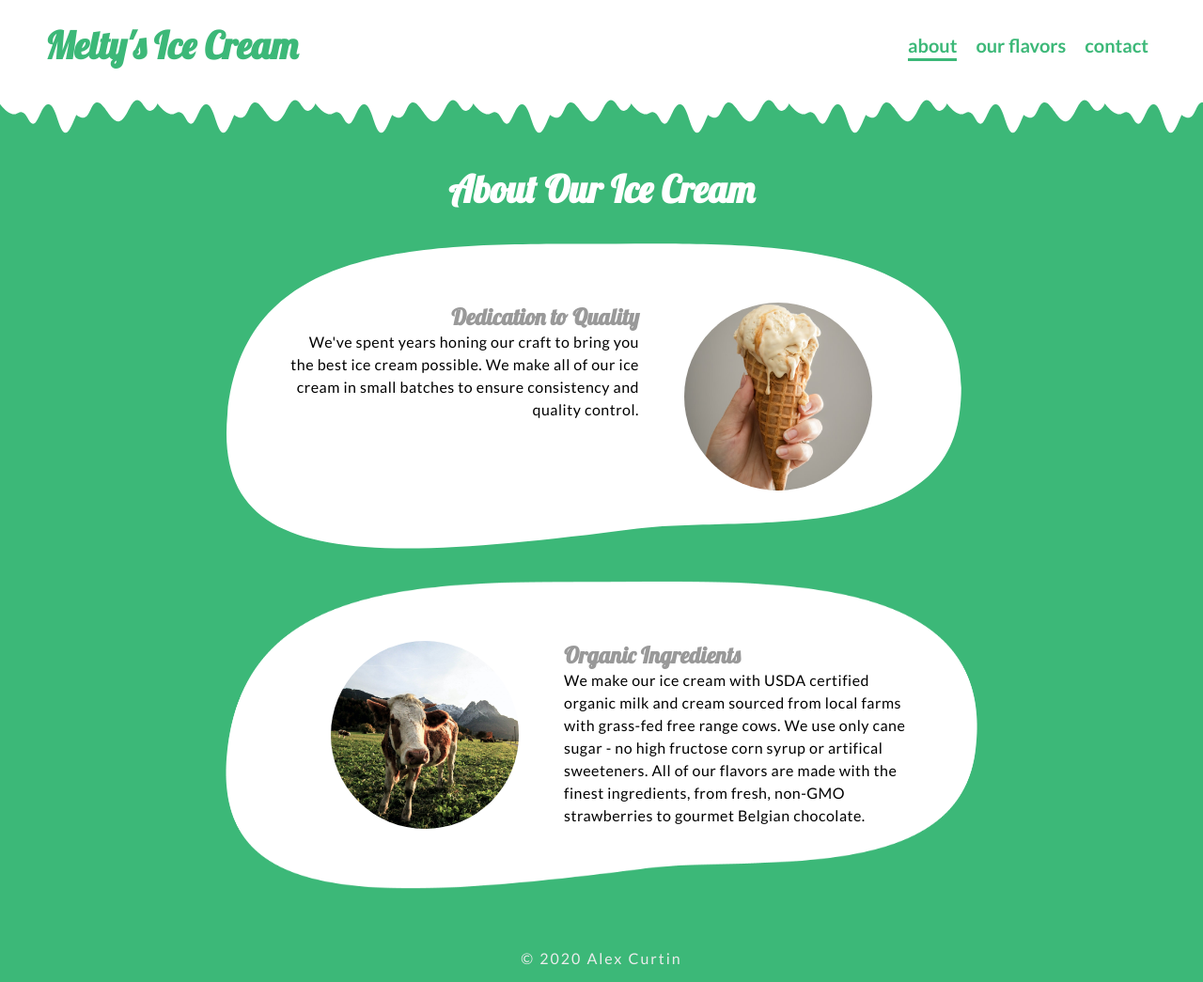
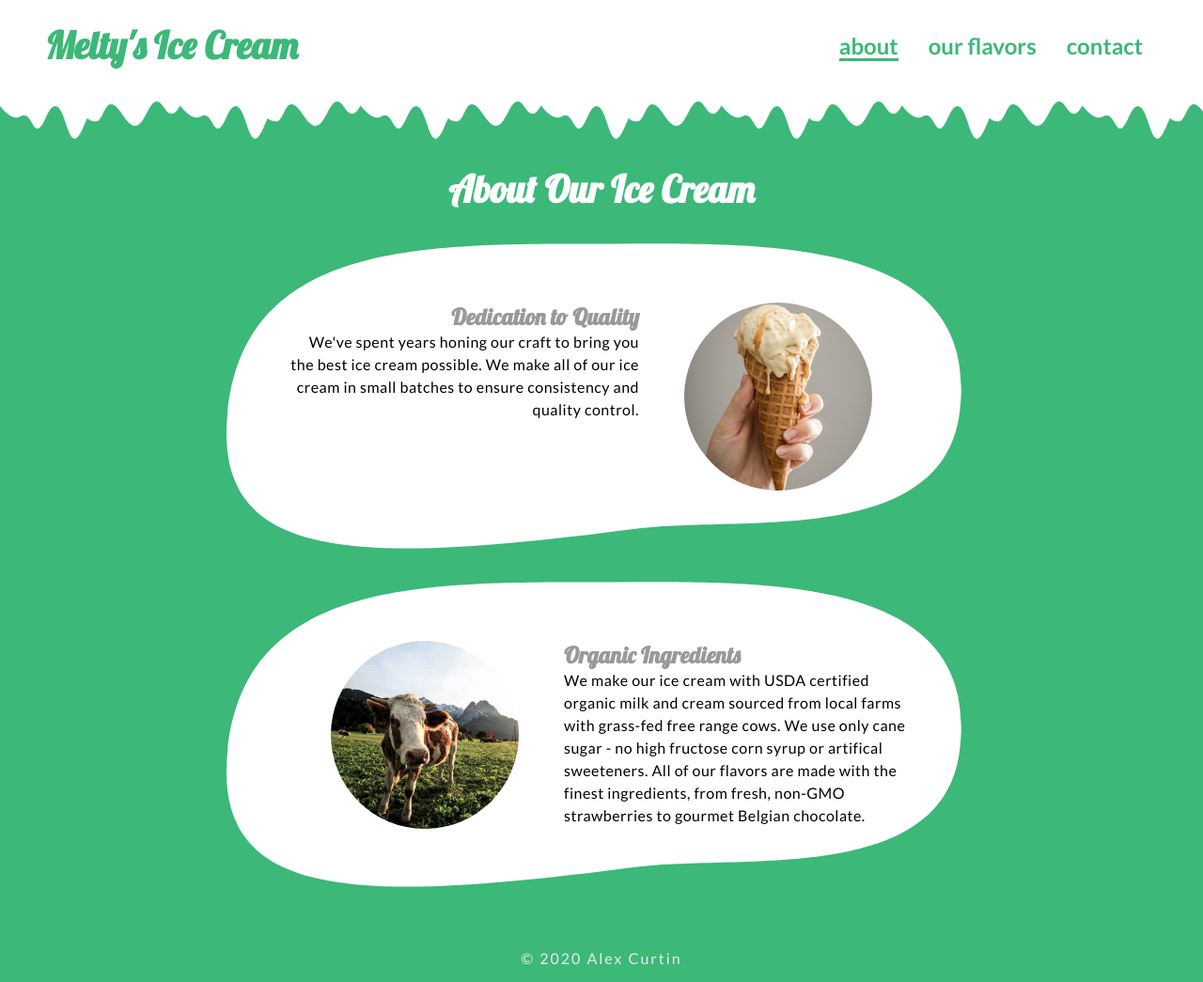
Before and after one commit to alex-curtin/ice-cream, a Gatsby site: page /about in a window 1280 px wide. Shown: the whole page at 94% size. Built offline with nearby package versions, Linux system fonts and the light colour scheme; Gatsby itself is replaced by a stand-in of ours.

Commit message:
fix styling issues

```diff
--- a/src/components/layout.css
+++ b/src/components/layout.css
@@ -3,6 +3,7 @@
 :root {
   --primaryColor: #3cb878;
   --primaryTrans: #3cb878bb;
+  --primaryMuted: #74d2a2;
   --mainWhite: #fff;
   --offWhite: #f7f7f7;
   --mainBlack: #222;
--- a/src/css/flavor.module.css
+++ b/src/css/flavor.module.css
@@ -12,8 +12,11 @@
 .flavors-page .top {
   margin: 0 auto 2rem;
   width: 70%;
+  max-width: 700px;
   position: relative;
   padding: 4rem;
+  background-image: url("../images/shape.svg");
+  background-size: 100% 100%;
 }
 
 .flavors-page .top p {
@@ -38,6 +41,7 @@
   grid-column-gap: 5rem;
   grid-row-gap: 3rem;
   margin: 0 auto;
+  /* overflow: hidden; */
 }
 
 .flavor-card {
--- a/src/css/navbar.module.css
+++ b/src/css/navbar.module.css
@@ -11,20 +11,30 @@
 }
 
 .header.home {
-  /* height: 50vh;
-  animation: wipe 1s none ease-in-out; */
   display: none;
 }
 
 .header .link {
-  margin: 0 10px;
-  font-size: 1.25rem;
+  margin: 0 1rem;
+  font-size: 1.5rem;
   font-weight: 700;
   padding: 0.125rem 0;
+  position: relative;
 }
 
-.header .link.active {
-  border-bottom: 3px solid var(--primaryColor);
+.header .link::after {
+  content: "";
+  position: absolute;
+  width: 0;
+  height: 3px;
+  background-color: var(--primaryColor);
+  bottom: 0;
+  left: 0;
+  transition: all 0.5s ease-in-out;
+}
+
+.header .link.active::after {
+  width: 100%;
 }
 
 .header .link.home,
@@ -41,13 +51,13 @@
   bottom: 0;
   left: 0;
   width: 100%;
-  height: 70px;
+  height: 80px;
   transform: translateY(90%);
 }
 
 .burger {
   color: var(--primaryColor);
-  font-size: 3rem;
+  font-size: 2.5rem;
   display: none;
 }
 
@@ -71,11 +81,13 @@
     justify-content: space-around;
   }
   h1 {
-    flex-basis: 70%;
+    flex-basis: 80%;
   }
   .burger {
     display: block;
-    flex-basis: 30%;
+    flex-basis: 20%;
+    align-self: center;
+    margin-bottom: 0.5rem;
   }
   .header .link.active {
     border: none;
--- a/src/pages/about.js
+++ b/src/pages/about.js
@@ -12,7 +12,11 @@ const about = ({ data }) => {
     <Layout>
       <section className={styles.about}>
         <h1>About Our Ice Cream</h1>
-        <article>
+        <article
+          data-sal="slide-up"
+          data-sal-delay="300"
+          data-sal-easing="ease"
+        >
           <Img fluid={coneImg.img.fluid} className={styles.mainImg} />
           <div>
             <h2>Dedication to Quality</h2>
@@ -24,12 +28,10 @@ const about = ({ data }) => {
           </div>
         </article>
 
-        <BackgroundImage
-          Tag="article"
-          fluid={bgImg.img.fluid}
-          style={{
-            backgroundSize: "100% 100%",
-          }}
+        <article
+          data-sal="slide-up"
+          data-sal-delay="300"
+          data-sal-easing="ease"
         >
           <Img fluid={cowImg.img.fluid} className={styles.mainImg} />
           <div>
@@ -43,7 +45,7 @@ const about = ({ data }) => {
               chocolate.
             </p>
           </div>
-        </BackgroundImage>
+        </article>
       </section>
     </Layout>
   )
@@ -65,13 +67,6 @@ export const query = graphql`
         }
       }
     }
-    bgImg: file(relativePath: { eq: "shape.png" }) {
-      img: childImageSharp {
-        fluid {
-          ...GatsbyImageSharpFluid_noBase64
-        }
-      }
-    }
   }
 `
 
--- a/src/pages/contact.js
+++ b/src/pages/contact.js
@@ -25,7 +25,7 @@ const contact = () => {
           </div>
           <iframe
             frameborder="0"
-            src={`https://www.google.com/maps/embed/v1/view?zoom=14&center=40.7433,-73.9196&key=${process.env.GOOGLE_MAPS_API_KEY}`}
+            src={`https://www.google.com/maps/embed/v1/view?zoom=14&center=40.7433,-73.9196&key=${process.env.GATSBY_GOOGLE_MAPS_API_KEY}`}
             allowfullscreen
           ></iframe>
         </div>
```
Also changed, not shown: src/pages/flavors.js (+2 -7 lines).
